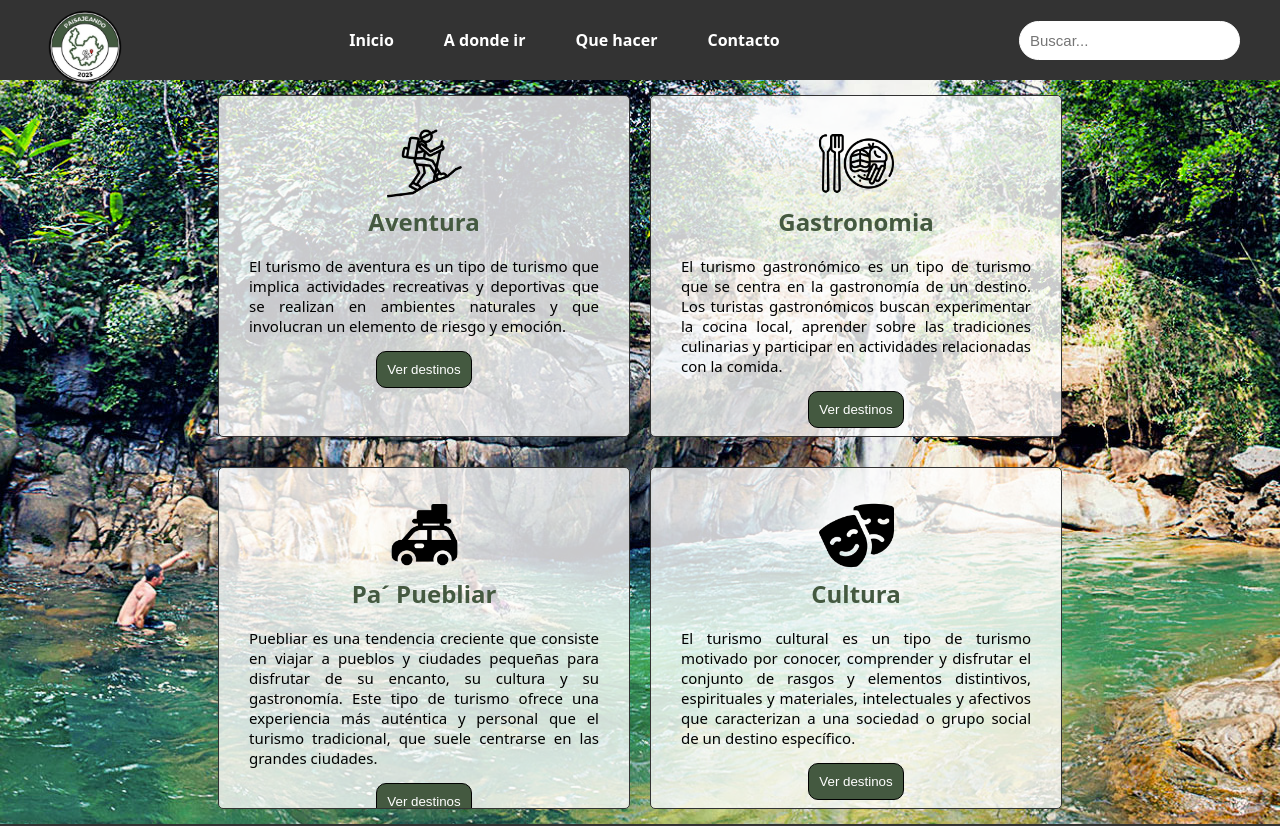
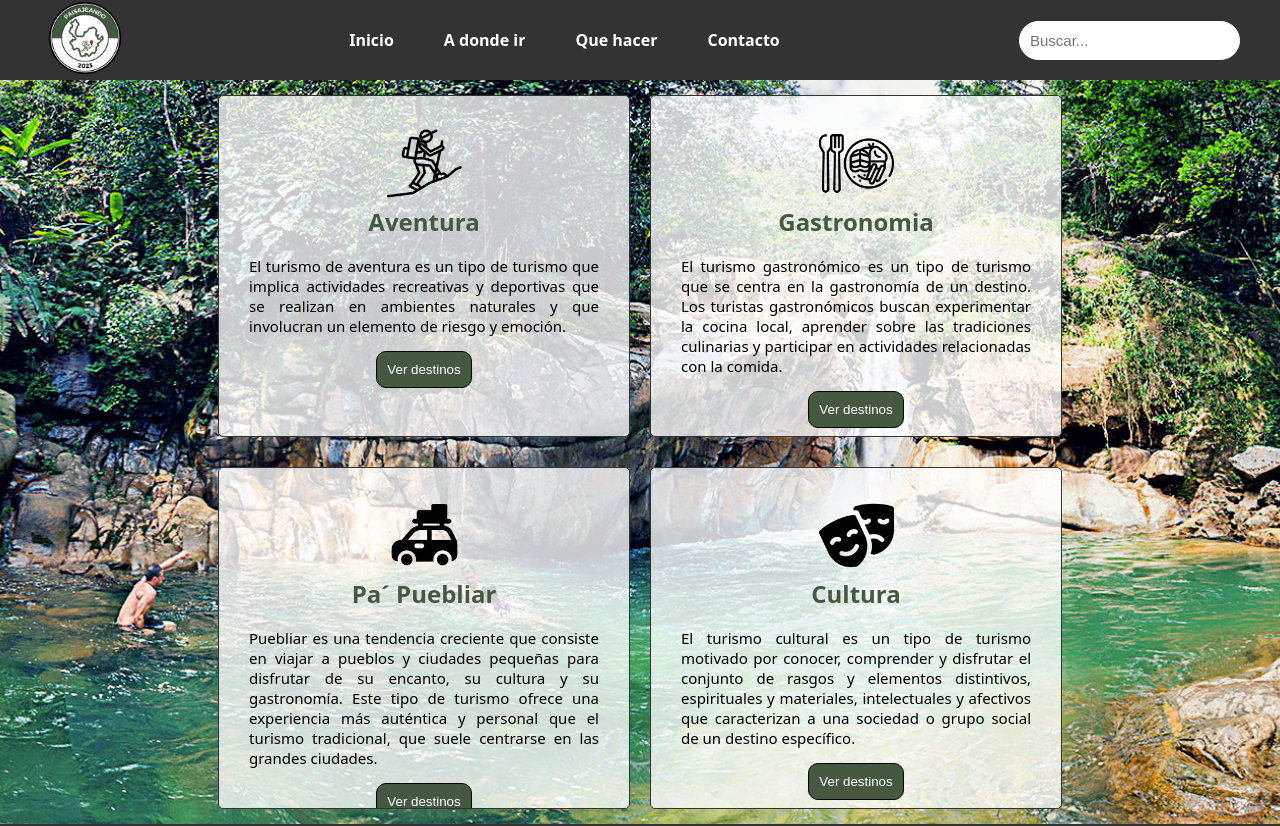
Before and after one commit to sarredol/PaisajeandoVersionFinal2.0, a plain HTML site: page quehacer.html in a window 1280 px wide. Shown: the top 826 px of the page. Drawn offline with Linux system fonts and the light colour scheme.

Commit message:
Se corrige el BR

```diff
--- a/quehacer.html
+++ b/quehacer.html
@@ -10,7 +10,7 @@
     <header>
         <div class="header-principal">
         <nav>
-            <div class="logo"><br>
+            <div class="logo">
                 <a href="Paisajeando.html"><img src="img/LogoPaisajeando_.png" alt="Logo"></a>
             </div>
             <div class="menuprincipal">
```
